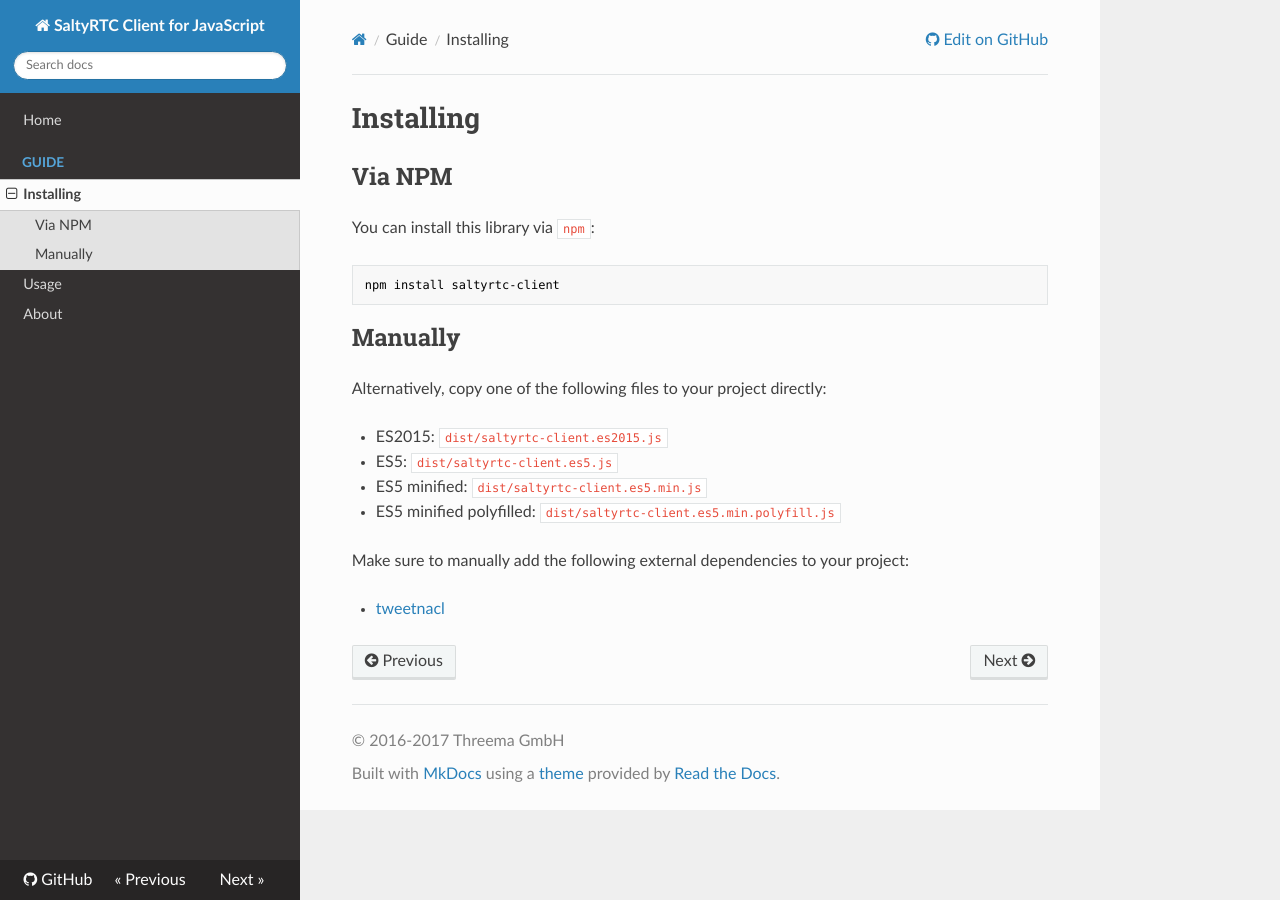
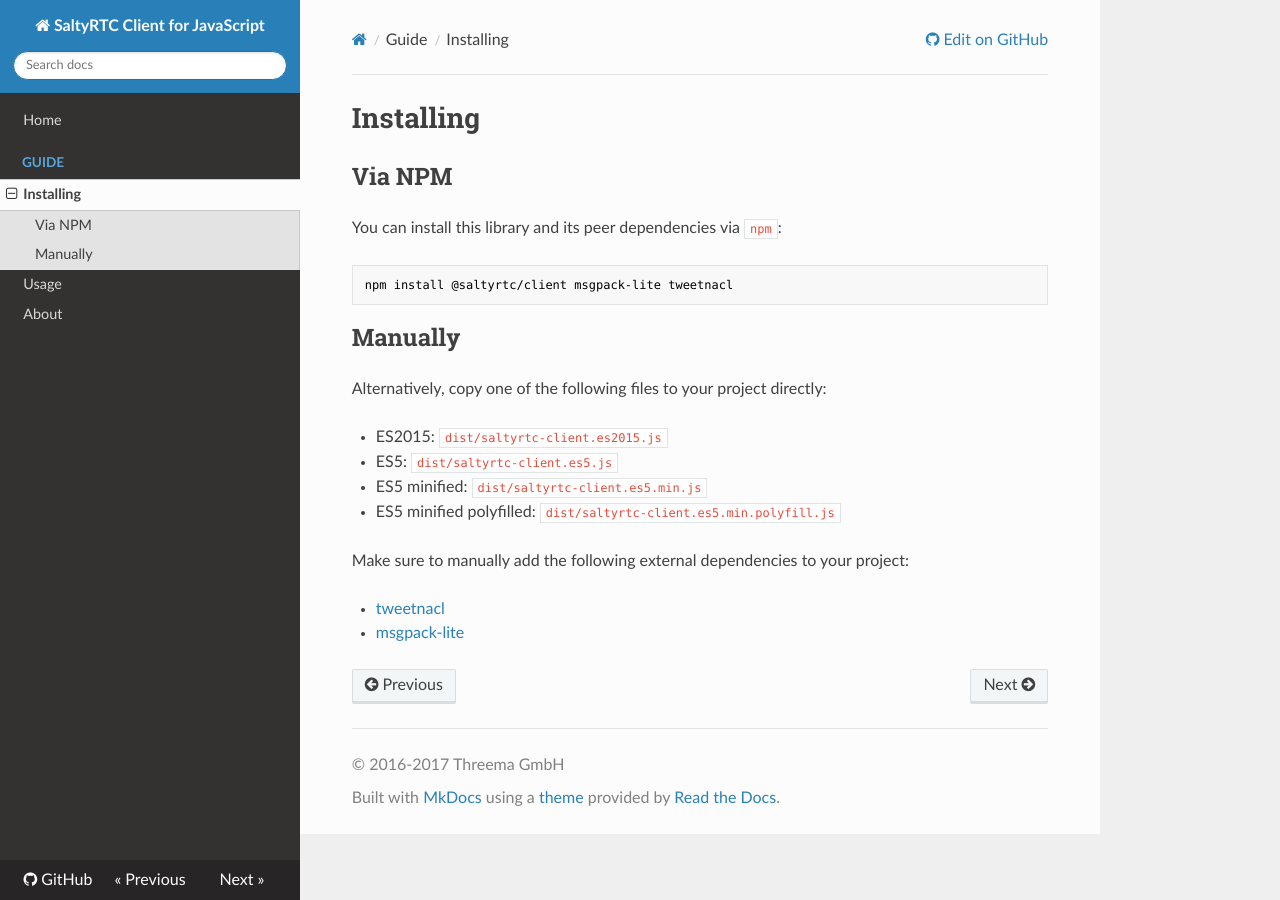
Before and after one commit to saltyrtc/saltyrtc-client-js, an MkDocs documentation site: the page built from docs/docs/installing.md, in a window 1280 px wide. Built offline with MkDocs 1.6.1, drawn with Linux system fonts in a browser that asks for light colours; nearby versions of some CDN libraries; old or Windows-style settings are respelled for this version of MkDocs.

Commit message:
Update install docs

```diff
--- a/docs/docs/installing.md
+++ b/docs/docs/installing.md
@@ -2,19 +2,20 @@
 
 ## Via NPM
 
-You can install this library via `npm`:
+You can install this library and its peer dependencies via `npm`:
 
-    npm install saltyrtc-client
+    npm install @saltyrtc/client msgpack-lite tweetnacl
 
 ## Manually
 
 Alternatively, copy one of the following files to your project directly:
 
- - ES2015: `dist/saltyrtc-client.es2015.js`
- - ES5: `dist/saltyrtc-client.es5.js`
- - ES5 minified: `dist/saltyrtc-client.es5.min.js`
- - ES5 minified polyfilled: `dist/saltyrtc-client.es5.min.polyfill.js`
+- ES2015: `dist/saltyrtc-client.es2015.js`
+- ES5: `dist/saltyrtc-client.es5.js`
+- ES5 minified: `dist/saltyrtc-client.es5.min.js`
+- ES5 minified polyfilled: `dist/saltyrtc-client.es5.min.polyfill.js`
 
 Make sure to manually add the following external dependencies to your project:
 
- - [tweetnacl](https://github.com/dchest/tweetnacl-js)
+- [tweetnacl](https://github.com/dchest/tweetnacl-js)
+- [msgpack-lite](https://github.com/kawanet/msgpack-lite)
```
